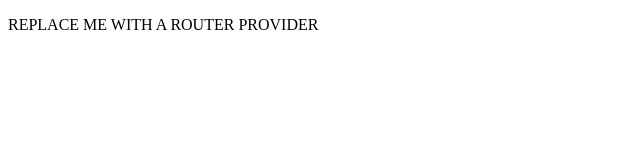
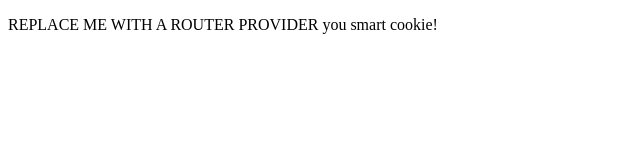
Before and after one commit to mzcheong97/starting_code, a React (Create React App) app: page / in a window 1280 px wide. Shown: the top 160 px of the page, without its empty margins (0-640 px from the left). Built offline with nearby package versions, Linux system fonts and the light colour scheme; the HTML template or start-up script is replaced by a standard one.

Commit message:
smart cookie

```diff
--- a/src/app/App.js
+++ b/src/app/App.js
@@ -24,7 +24,7 @@ function App() {
   return (
     <>
       { /* Replace below and add Router Provider*/}
-      <p>REPLACE ME WITH A ROUTER PROVIDER</p>
+      <p>REPLACE ME WITH A ROUTER PROVIDER you smart cookie!</p>
     </>
   );
 }
```
